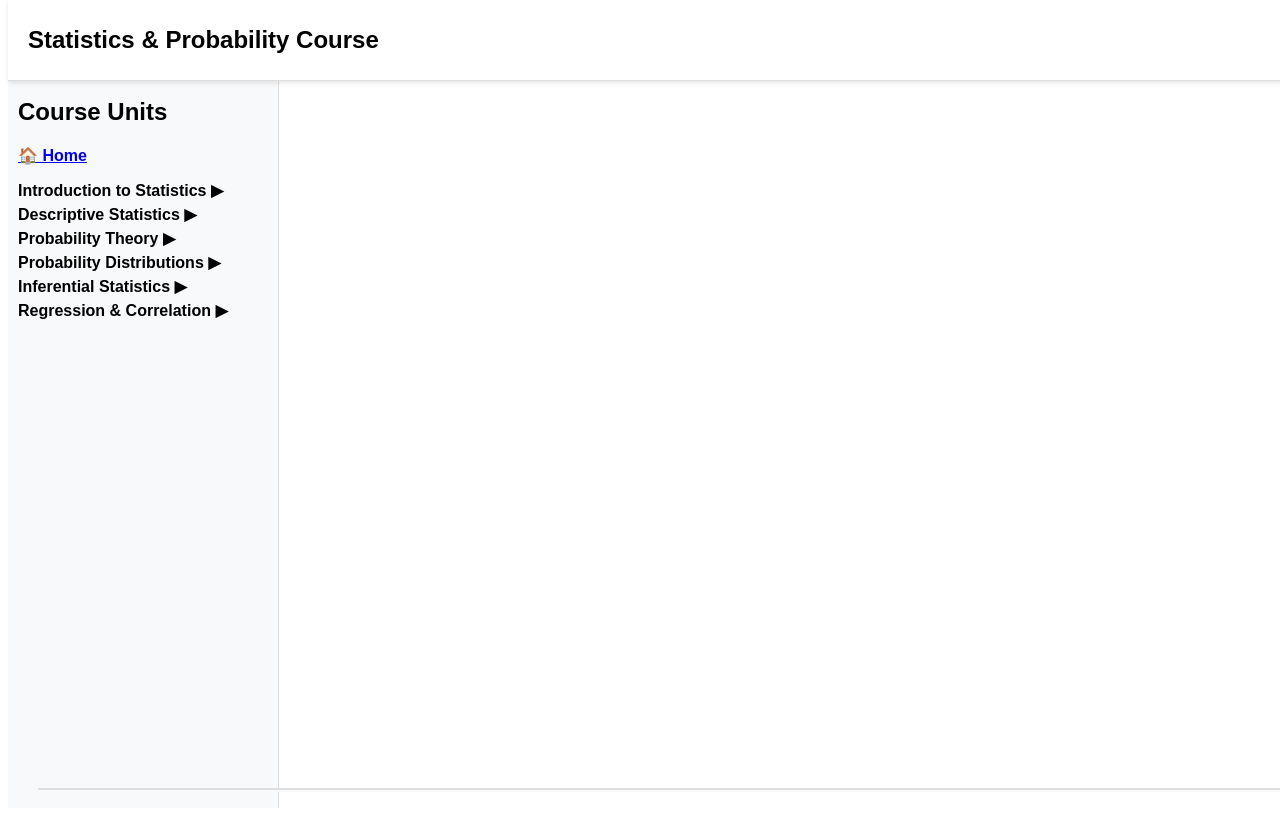
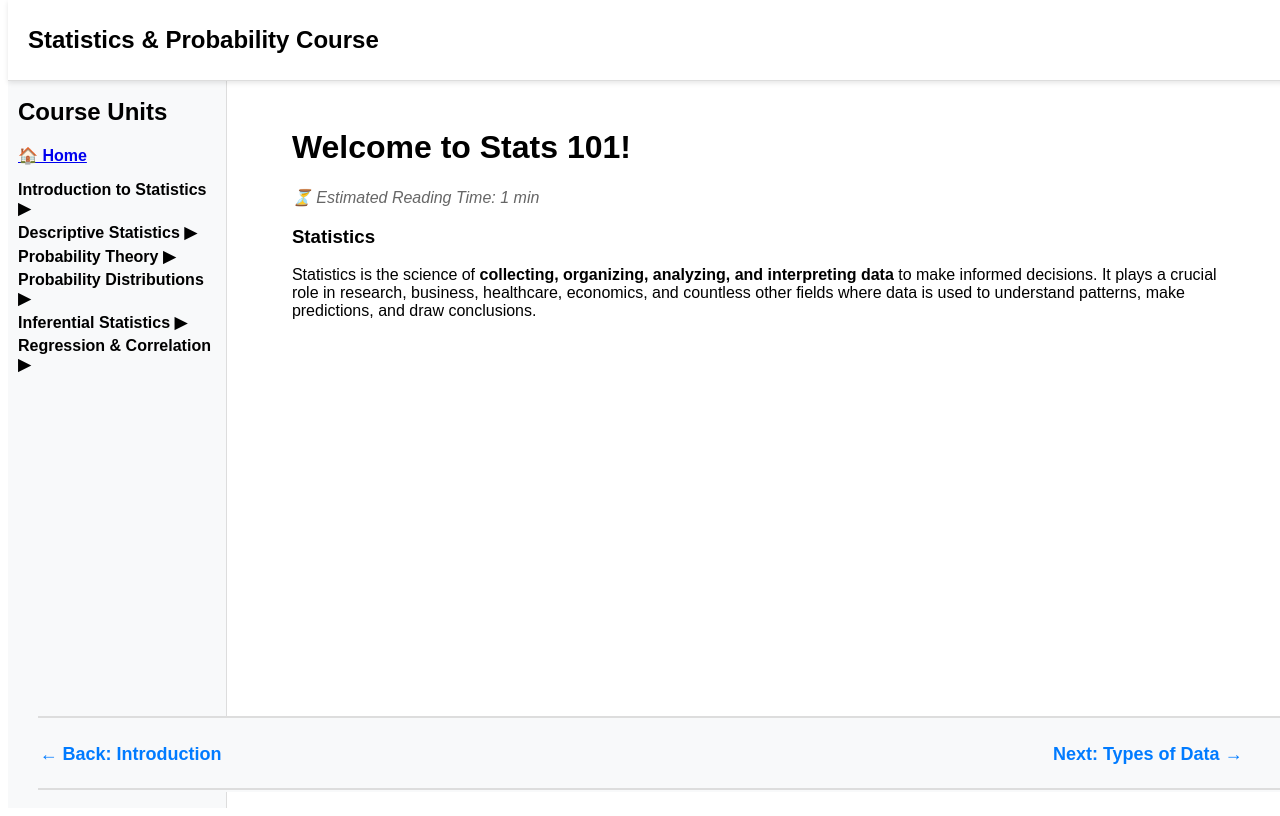
Before and after one commit to mvoggel/prob_stats, a React (Create React App) app: page / in a window 1280 px wide. Built offline with nearby package versions, Linux system fonts and the light colour scheme.

Commit message:
home page

```diff
--- a/src/App.js
+++ b/src/App.js
@@ -7,6 +7,7 @@ import WhatIsStatistics from "./content/introduction/WhatIsStatistics.js";
 import TypesOfData from "./content/introduction/TypesOfData.js";
 
 /* Import Course Pages */
+import HomeContent from "./content/home.js";
 import Introduction from "./content/introduction/Introduction";
 import DescriptiveStatistics from "./content/descriptive-statistics/DescriptiveStatistics";
 import Probability from "./content/probability/Probability";
@@ -32,10 +33,10 @@ function App() {
         <div className="main-layout">
           {/* Fixed Sidebar */}
           <Sidebar />
-
           {/* Scrollable Content */}
           <div className="content-area">
             <Routes>
+              <Route path="/" element={<HomeContent />} />
               {/* Parent Pages */}
               <Route path="/introduction" element={<Introduction />} />
               <Route path="/descriptive-statistics" element={<DescriptiveStatistics />} />
--- /dev/null
+++ b/src/content/home.js
@@ -0,0 +1,28 @@
+import React, { useRef } from "react";
+import FooterNav from "../components/FooterNav.js";
+import ReadingTime from "../components/ReadingTime.js";
+
+const HomeContent = () => {
+  const contentRef = useRef(null);
+
+  return (
+    <div ref={contentRef} style={{ maxWidth: "1200px", margin: "0 auto", padding: "20px" }}>
+      <h1>Welcome to Stats 101!</h1>
+      <ReadingTime contentRef={contentRef} />
+
+      <h3>Statistics </h3>
+      <p>
+        Statistics is the science of <strong>collecting, organizing, analyzing, and interpreting data</strong> to make informed decisions.
+        It plays a crucial role in research, business, healthcare, economics, and countless other fields where data is used to understand patterns,
+        make predictions, and draw conclusions.
+      </p>
+
+      <FooterNav
+        prev={{ path: "/introduction", label: "← Back: Introduction" }}
+        next={{ path: "/introduction/types-of-data", label: "Next: Types of Data →" }}
+      />
+    </div>
+  );
+};
+
+export default HomeContent;
```
